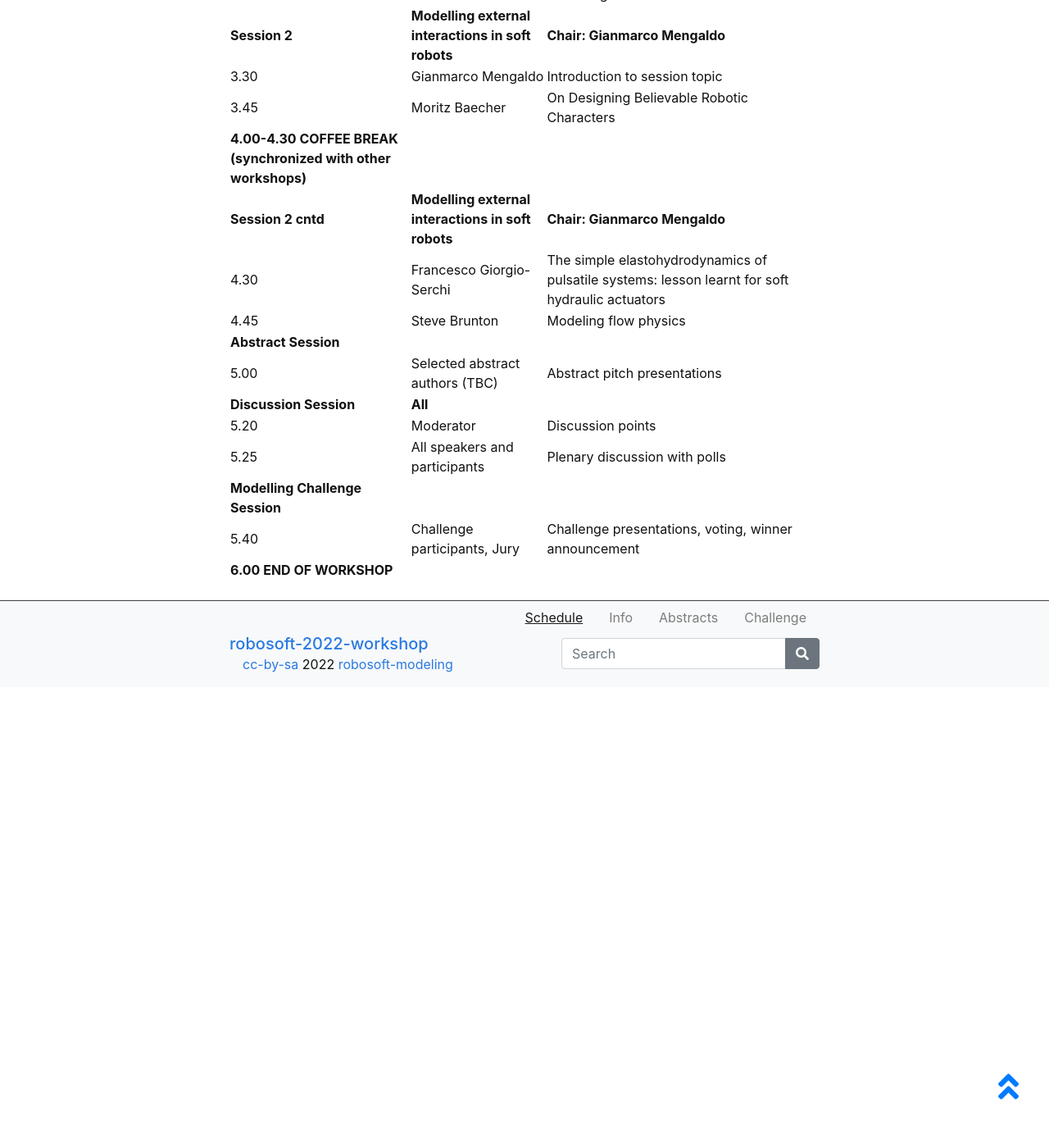
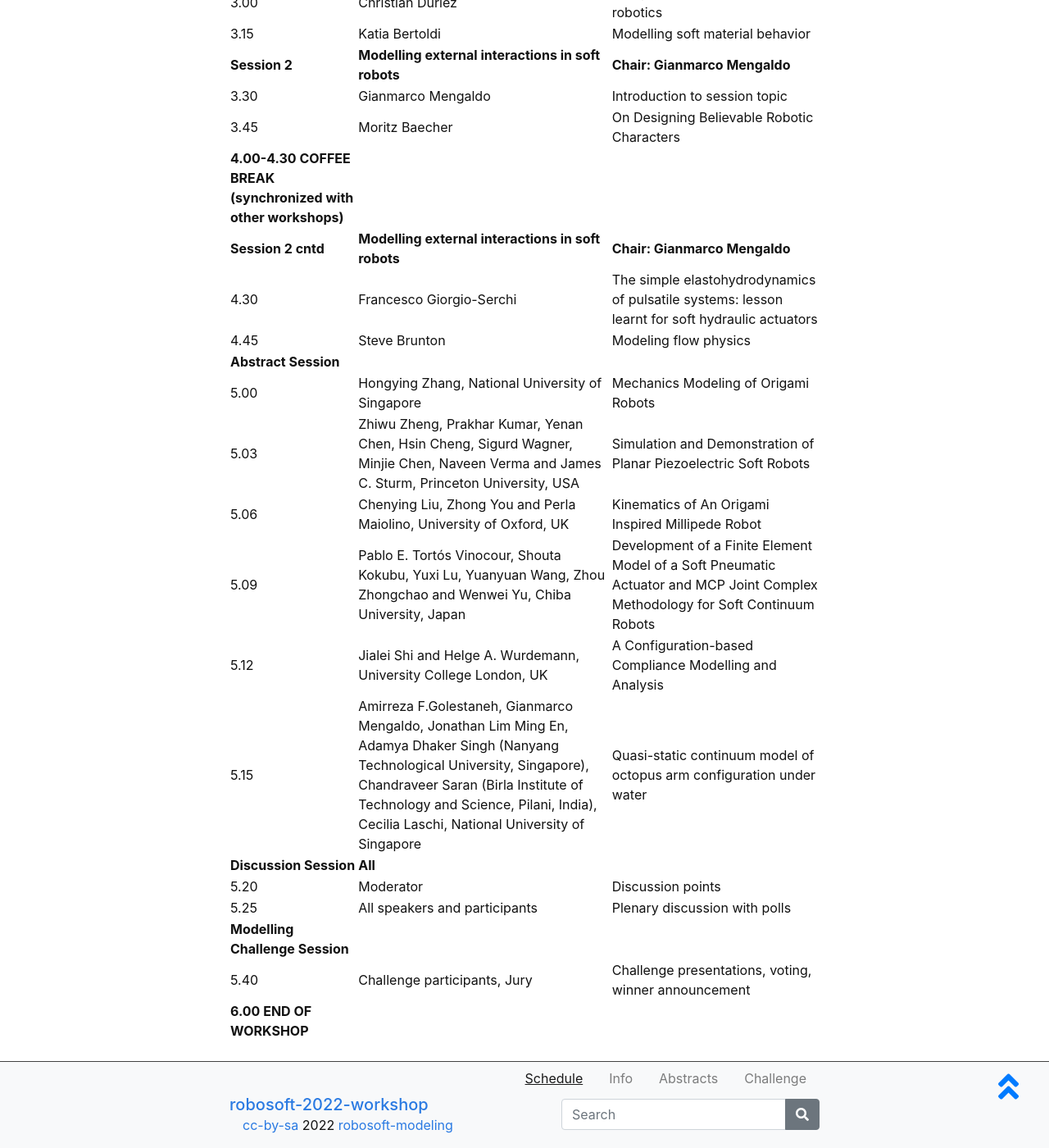
Before and after one commit to robosoft-modeling/robosoft-2022-workshop, a Jekyll site: the page built from content/1-schedule.md, in a window 1280 px wide and 1400 px high, scrolled down 547 px. Shown: the whole window at 82% size. Built offline with Jekyll 4.4.1, drawn with Linux system fonts in a browser that asks for light colours; before the commit the page ends 1385 px from its top, so only the background shows below that.

Commit message:
Update 1-schedule.md

```diff
--- a/content/1-schedule.md
+++ b/content/1-schedule.md
@@ -25,7 +25,12 @@ Time (GMT) | Speaker | Topic
 4.30    | Francesco Giorgio-Serchi            | The simple elastohydrodynamics of pulsatile systems: lesson learnt for soft hydraulic actuators
 4.45    | Steve Brunton                       | Modeling flow physics
 **Abstract Session** | |
-5.00    | Selected abstract authors (TBC)     | Abstract pitch presentations
+5.00    | Hongying Zhang, National University of Singapore | Mechanics Modeling of Origami Robots
+5.03    | Zhiwu Zheng, Prakhar Kumar, Yenan Chen, Hsin Cheng, Sigurd Wagner, Minjie Chen, Naveen Verma and James C. Sturm, Princeton University, USA | Simulation and Demonstration of Planar Piezoelectric Soft Robots
+5.06    | Chenying Liu, Zhong You and Perla Maiolino, University of Oxford, UK | Kinematics of An Origami Inspired Millipede Robot
+5.09    | Pablo E. Tortós Vinocour, Shouta Kokubu, Yuxi Lu, Yuanyuan Wang, Zhou Zhongchao and Wenwei Yu, Chiba University, Japan | Development of a Finite Element Model of a Soft Pneumatic Actuator and MCP Joint Complex Methodology for Soft Continuum Robots
+5.12    | Jialei Shi and Helge A. Wurdemann, University College London, UK | A Configuration-based Compliance Modelling and Analysis
+5.15    | Amirreza F.Golestaneh, Gianmarco Mengaldo, Jonathan Lim Ming En, Adamya Dhaker Singh (Nanyang Technological University, Singapore), Chandraveer Saran (Birla Institute of Technology and Science, Pilani, India), Cecilia Laschi, National University of Singapore | Quasi-static continuum model of octopus arm configuration under water
 **Discussion Session** | **All** |
 5.20    | Moderator                           | Discussion points
 5.25    | All speakers and participants       | Plenary discussion with polls
```
